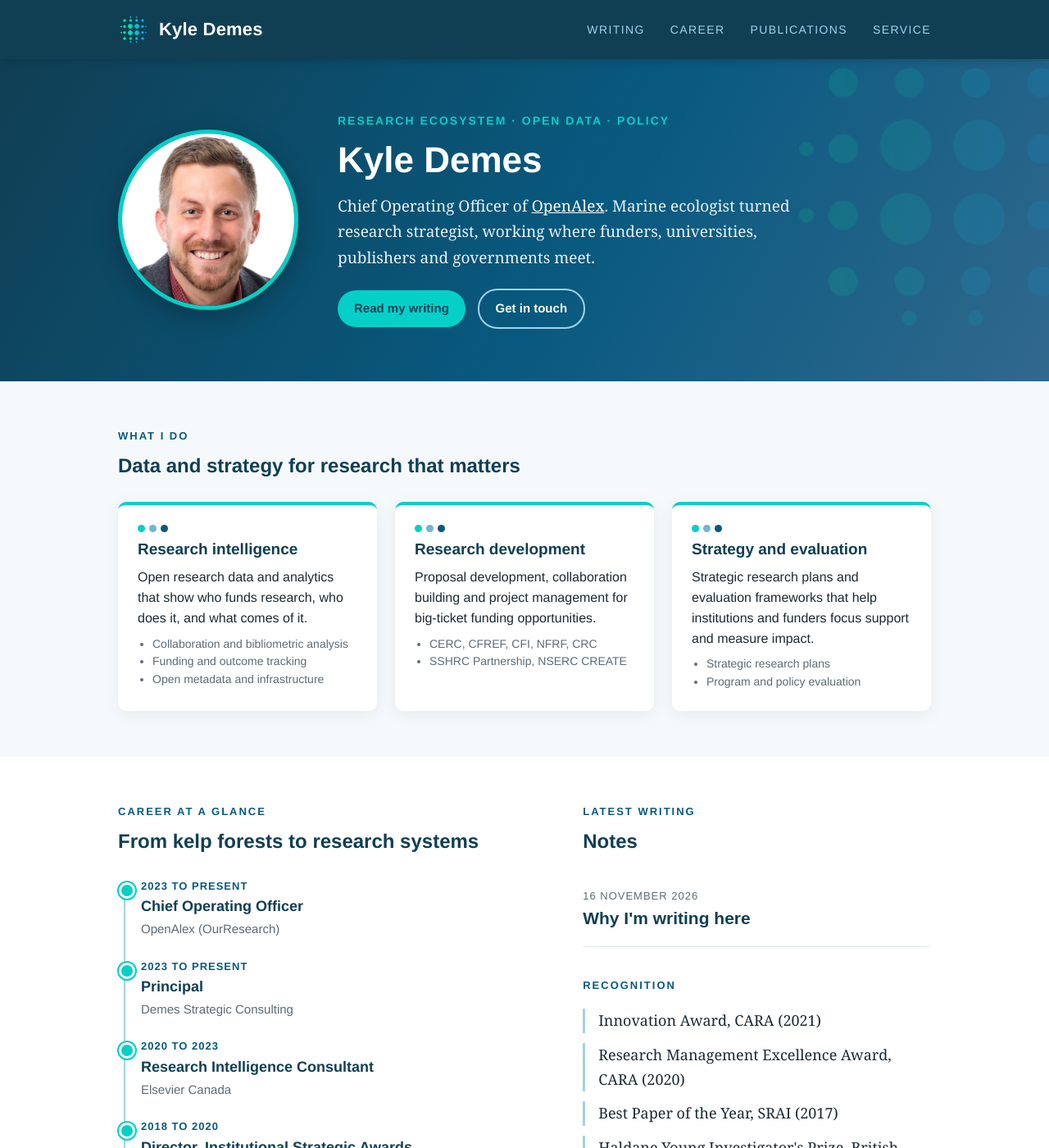
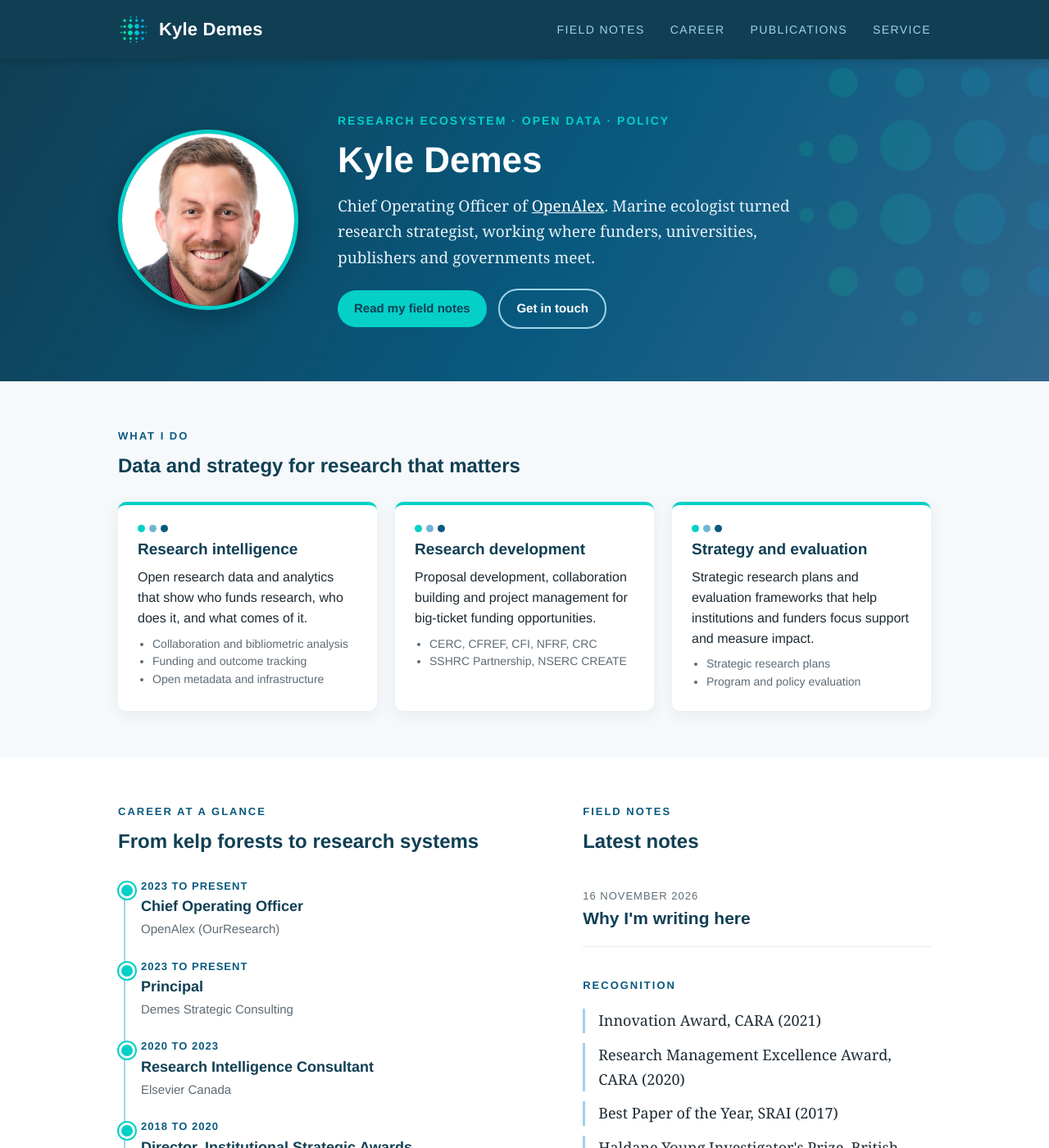
Before and after one commit to kyledemes-pesonal/kyledemes-site, a Jekyll site: the page built from index.html, in a window 1280 px wide and 1400 px high. Shown: the whole window at 82% size. Built offline with Jekyll 4.4.1, drawn with Linux system fonts in a browser that asks for light colours.

Commit message:
Rename Writing to Field notes, with redirects from old /writing/ URLs
Co-Authored-By: Claude Opus 5.5 <noreply@anthropic.com>

```diff
--- a/_config.yml
+++ b/_config.yml
@@ -4,9 +4,10 @@ url: https://kyledemes.com
 author: Kyle Demes
 email: kyle@demes.ca
 markdown: kramdown
-permalink: /writing/:year/:title/
+permalink: /notes/:year/:title/
 plugins:
   - jekyll-feed
+  - jekyll-redirect-from
 exclude:
   - README.md
 github_repo: https://github.com/kyledemes-pesonal/kyledemes-site
--- a/_layouts/default.html
+++ b/_layouts/default.html
@@ -14,7 +14,7 @@
     <div class="wrap">
       <a class="brand" href="{{ '/' | relative_url }}"><img src="{{ '/assets/img/brand/mark.png' | relative_url }}" alt=""><span>Kyle Demes</span></a>
       <nav>
-        <a href="{{ '/writing/' | relative_url }}">Writing</a>
+        <a href="{{ '/notes/' | relative_url }}">Field notes</a>
         <a href="{{ '/about/' | relative_url }}">Career</a>
         <a href="{{ '/publications/' | relative_url }}">Publications</a>
         <a href="{{ '/service/' | relative_url }}">Service</a>
--- a/_layouts/post.html
+++ b/_layouts/post.html
@@ -6,4 +6,4 @@ layout: default
   <p class="meta">{{ page.date | date: "%-d %B %Y" }}</p>
   {{ content }}
 </article>
-<p class="back"><a href="{{ '/writing/' | relative_url }}">More writing</a></p>
+<p class="back"><a href="{{ '/notes/' | relative_url }}">More field notes</a></p>
--- a/assets/css/style.css
+++ b/assets/css/style.css
@@ -66,3 +66,4 @@ footer.site .wrap { display:flex; align-items:center; gap:14px; }
 footer.site img { width:28px; height:28px; }
 footer.site a { color:var(--sky); }
 @media (max-width:820px){ .cards{grid-template-columns:1fr;} .grid2{grid-template-columns:1fr;} .hero .wrap{flex-direction:column; align-items:flex-start; gap:28px;} .hero .photo{width:160px;height:160px;} .hero h1{font-size:34px;} nav a{margin-left:14px; font-size:12px; letter-spacing:.8px;} header.site .wrap{height:auto; padding-top:12px; padding-bottom:12px; flex-direction:column; align-items:flex-start; gap:6px;} nav a:first-child{margin-left:0;} }
+.intro { color:var(--muted); font-size:19px; margin:0 0 28px; }
--- a/index.html
+++ b/index.html
@@ -9,7 +9,7 @@ hero: true
       <p class="eyebrow">Research ecosystem · open data · policy</p>
       <h1>Kyle Demes</h1>
       <p class="lead">Chief Operating Officer of <a href="https://openalex.org" style="color:#fff">OpenAlex</a>. Marine ecologist turned research strategist, working where funders, universities, publishers and governments meet.</p>
-      <a class="btn" href="{{ '/writing/' | relative_url }}">Read my writing</a>
+      <a class="btn" href="{{ '/notes/' | relative_url }}">Read my field notes</a>
       <a class="btn ghost" href="mailto:{{ site.email }}">Get in touch</a>
     </div>
   </div>
@@ -49,8 +49,8 @@ hero: true
       <p><a href="{{ '/about/' | relative_url }}">Full career</a></p>
     </div>
     <div>
-      <p class="eyebrow">Latest writing</p>
-      <h2>Notes</h2>
+      <p class="eyebrow">Field notes</p>
+      <h2>Latest notes</h2>
       <ul class="posts">
       {% for post in site.posts limit:5 %}
         <li><span class="date">{{ post.date | date: "%-d %B %Y" }}</span><a href="{{ post.url | relative_url }}">{{ post.title }}</a></li>
```
Also changed, not shown: _posts/2026-11-16-why-im-writing-here.md (+1 -0 lines), notes/index.html (added, +14 -0 lines), writing/index.html (deleted, +0 -10 lines).
